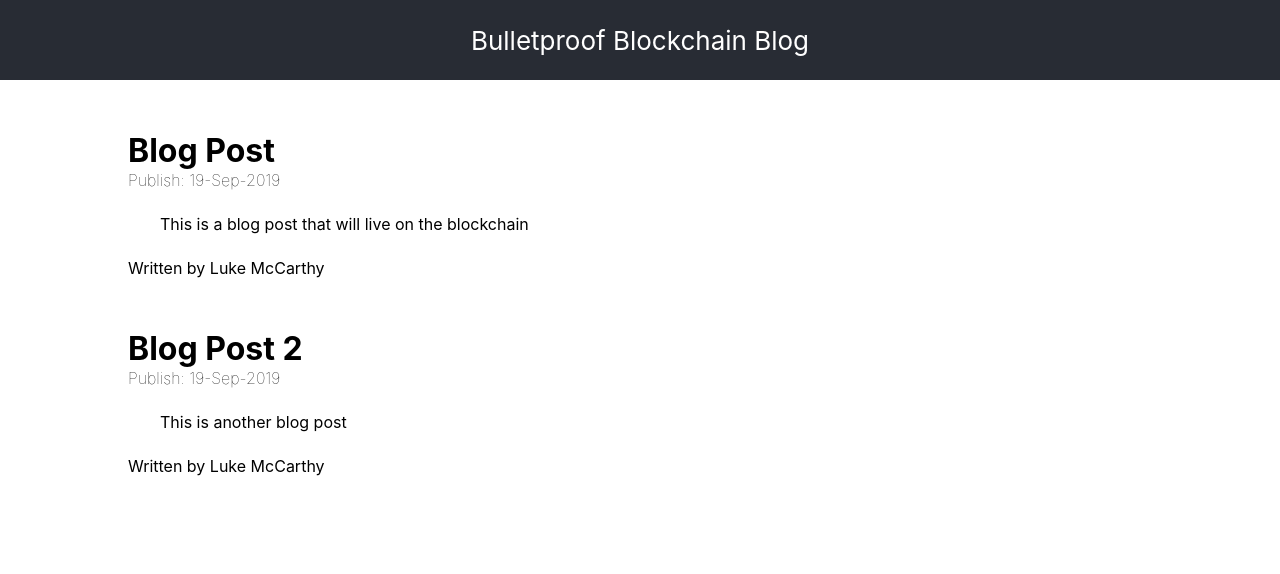
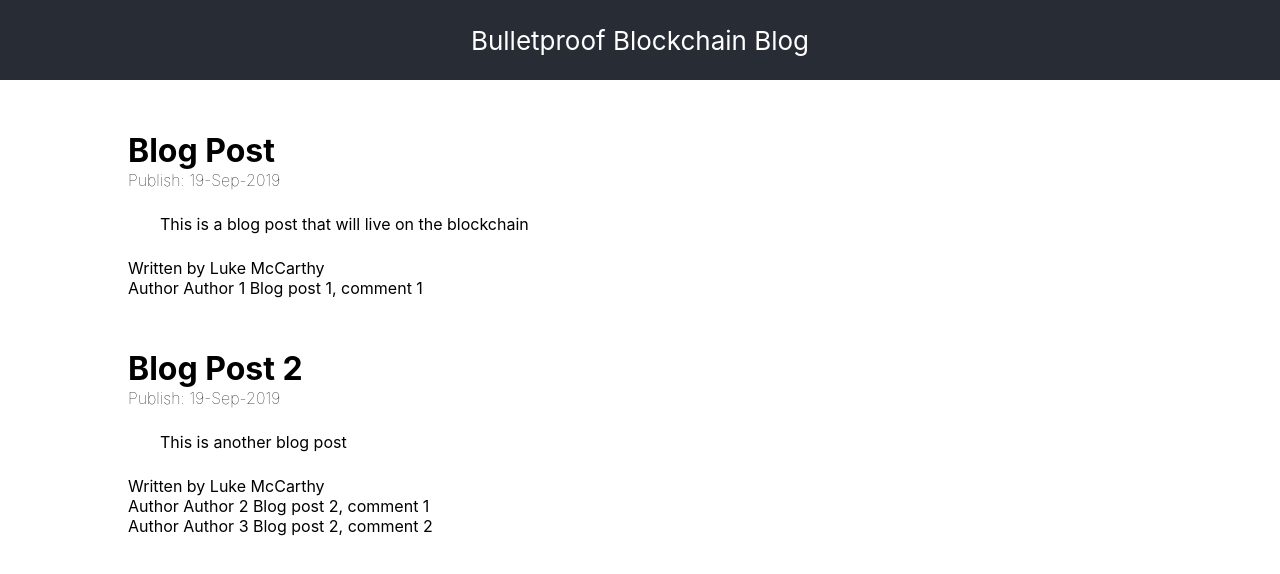
Before and after one commit to thelukemccarthy/talks-and-workshops, a React (Create React App) app in the folder blockchain-devloper-into/bombproof-blockchain-blog/website/: page / in a window 1280 px wide. Shown: the top 574 px of the page. Built offline with nearby package versions, Linux system fonts and the light colour scheme.

Commit message:
[BBB] First cut of adding comments to the blog, still needs to be styled

```diff
--- a/blockchain-devloper-into/bombproof-blockchain-blog/website/src/App.js
+++ b/blockchain-devloper-into/bombproof-blockchain-blog/website/src/App.js
@@ -1,17 +1,29 @@
 import React from 'react';
 import './App.css';
 import blogPosts from './data/blog-posts';
+import comments from './data/comments'
 
 const getBlogPosts = () => (
-  blogPosts.map(item => (
-    <div class="blog-post">
-      <h1 class="blog-post-title">{item.title}</h1>
-      <div class="blog-post-publish-date">Publish: {item.published}</div>
-      <div class="blog-post-content"><p>{item.content}</p></div>
-      <div class="blog-post-author">Written by {item.author}</div>
+  blogPosts.map((item, index) => (
+    <div key={`blogpost-${index}`} className="blog-post">
+      <h1 className="blog-post-title">{item.title}</h1>
+      <div className="blog-post-publish-date">Publish: {item.published}</div>
+      <div className="blog-post-content"><p>{item.content}</p></div>
+      <div className="blog-post-author">Written by {item.author}</div>
+      { getComments(item.id) }
     </div>
   ))
 );
+
+const getComments = (blogPostId) => {
+  let relevant = comments.filter(comment => comment.blogPostId === blogPostId);
+  return relevant.map((item, index) => {
+    return (<div key={`${blogPostId}-${index}`}>
+      <span>Author {item.author} </span>
+      <span> {item.comment} </span>
+    </div>)
+  });
+};
 
 function App() {
   return (
@@ -19,10 +31,7 @@ function App() {
       <header className="App-header centerAlign">
         Bulletproof Blockchain Blog
       </header>
-      <body>
-      {
-        getBlogPosts()}
-      </body>
+      { getBlogPosts() }
     </div>
   );
 }
--- a/blockchain-devloper-into/bombproof-blockchain-blog/website/src/data/blog-posts.js
+++ b/blockchain-devloper-into/bombproof-blockchain-blog/website/src/data/blog-posts.js
@@ -1,22 +1,16 @@
 export default [
   {
+    id:"0b66024713c44d84989699e3f6b60fb0cc69c8451f2f19732aa67b8fbe961d19",
     title: "Blog Post",
     published: "19-Sep-2019",
     author: "Luke McCarthy",
     content: "This is a blog post that will live on the blockchain",
-    comments: [{
-      comment: "Comment 01",
-      author: "Comment Author 01",
-    }],
   },
   {
+    id:"cf8227da12707f6efa8d1dc6f4d0e942389c6b068d7bcb27af11b536f231daf5",
     title: "Blog Post 2",
     published: "19-Sep-2019",
     author: "Luke McCarthy",
     content: "This is another blog post ",
-    comments: [{
-      comment: "Comment 02",
-      author: "Comment Author 02",
-    }],
   },
 ];
--- /dev/null
+++ b/blockchain-devloper-into/bombproof-blockchain-blog/website/src/data/comments.js
@@ -0,0 +1,17 @@
+export default [
+  {
+    blogPostId: "0b66024713c44d84989699e3f6b60fb0cc69c8451f2f19732aa67b8fbe961d19",
+    author: "Author 1",
+    comment: "Blog post 1, comment 1",
+  },
+  {
+    blogPostId: "cf8227da12707f6efa8d1dc6f4d0e942389c6b068d7bcb27af11b536f231daf5",
+    author: "Author 2",
+    comment: "Blog post 2, comment 1",
+  },
+  {
+    blogPostId: "cf8227da12707f6efa8d1dc6f4d0e942389c6b068d7bcb27af11b536f231daf5",
+    author: "Author 3",
+    comment: "Blog post 2, comment 2",
+  },
+];
```
